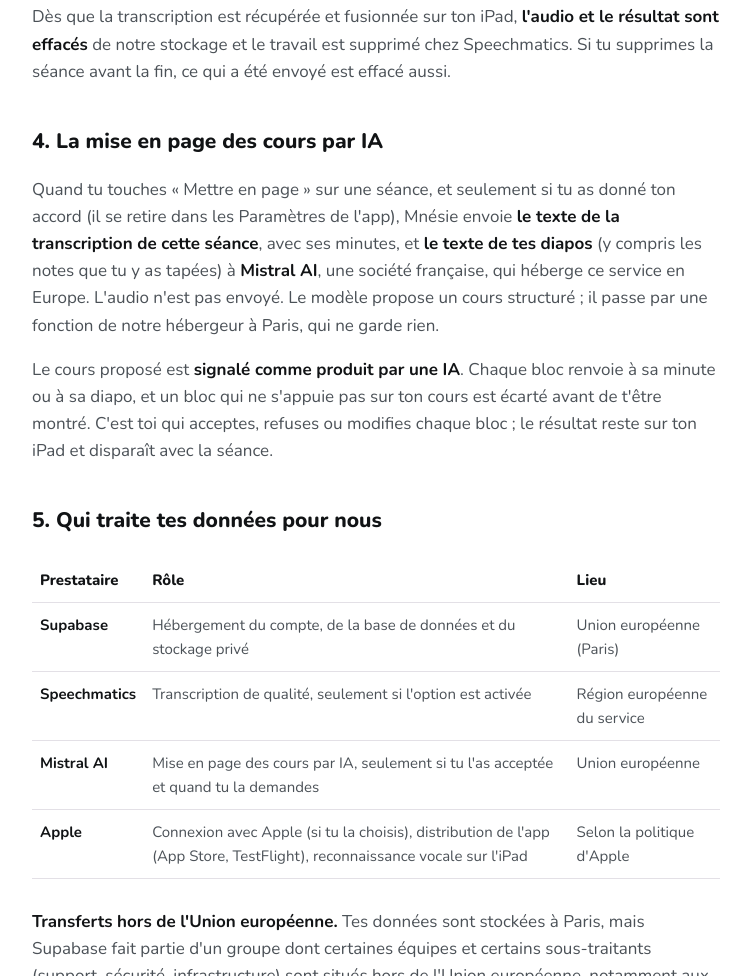
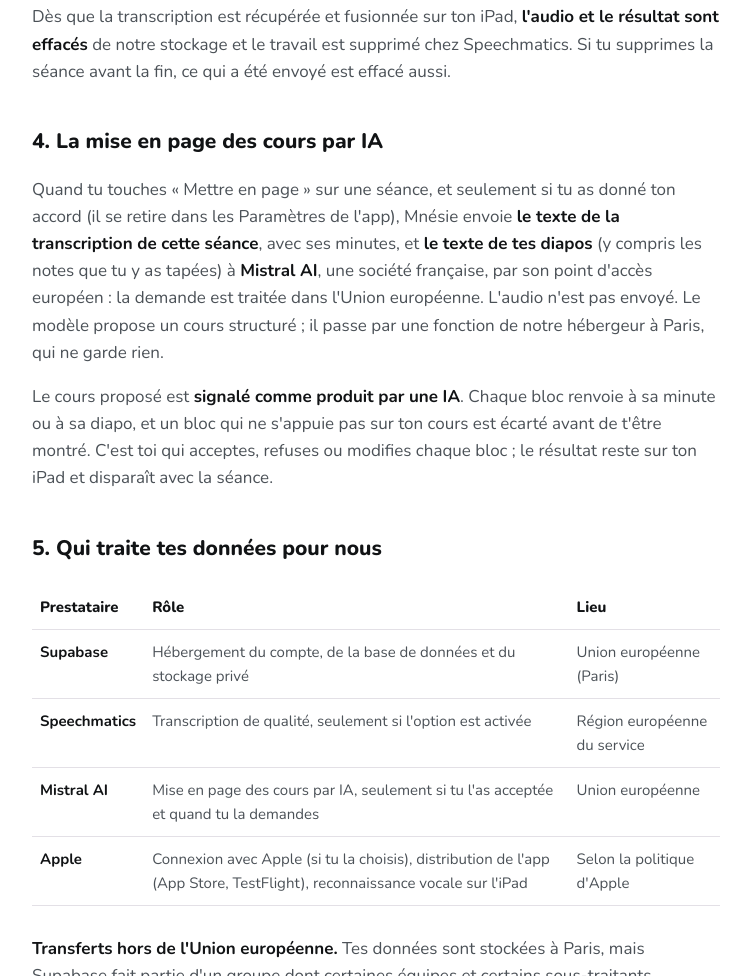
Before and after one commit to JoNoubs/mnesie-site, a plain HTML site: page confidentialite/index.html in a window 1280 px wide. Shown: the part 1798-2774 px from the top of the page, without its empty margins (264-1010 px from the left). Drawn offline with Linux system fonts and the light colour scheme.

Commit message:
Confidentialité : point d'accès européen de Mistral AI

```diff
--- a/confidentialite/index.html
+++ b/confidentialite/index.html
@@ -42,7 +42,7 @@
 <p>Dès que la transcription est récupérée et fusionnée sur ton iPad, <strong>l'audio et le résultat sont effacés</strong> de notre stockage et le travail est supprimé chez Speechmatics. Si tu supprimes la séance avant la fin, ce qui a été envoyé est effacé aussi.</p>
 
 <h2>4. La mise en page des cours par IA</h2>
-<p>Quand tu touches « Mettre en page » sur une séance, et seulement si tu as donné ton accord (il se retire dans les Paramètres de l'app), Mnésie envoie <strong>le texte de la transcription de cette séance</strong>, avec ses minutes, et <strong>le texte de tes diapos</strong> (y compris les notes que tu y as tapées) à <strong>Mistral AI</strong>, une société française, qui héberge ce service en Europe. L'audio n'est pas envoyé. Le modèle propose un cours structuré ; il passe par une fonction de notre hébergeur à Paris, qui ne garde rien.</p>
+<p>Quand tu touches « Mettre en page » sur une séance, et seulement si tu as donné ton accord (il se retire dans les Paramètres de l'app), Mnésie envoie <strong>le texte de la transcription de cette séance</strong>, avec ses minutes, et <strong>le texte de tes diapos</strong> (y compris les notes que tu y as tapées) à <strong>Mistral AI</strong>, une société française, par son point d'accès européen : la demande est traitée dans l'Union européenne. L'audio n'est pas envoyé. Le modèle propose un cours structuré ; il passe par une fonction de notre hébergeur à Paris, qui ne garde rien.</p>
 <p>Le cours proposé est <strong>signalé comme produit par une IA</strong>. Chaque bloc renvoie à sa minute ou à sa diapo, et un bloc qui ne s'appuie pas sur ton cours est écarté avant de t'être montré. C'est toi qui acceptes, refuses ou modifies chaque bloc ; le résultat reste sur ton iPad et disparaît avec la séance.</p>
 
 <h2>5. Qui traite tes données pour nous</h2>
```
